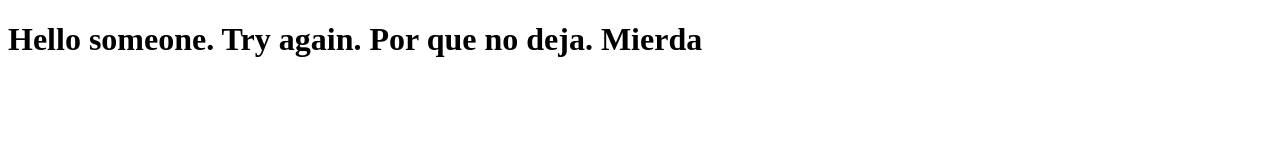
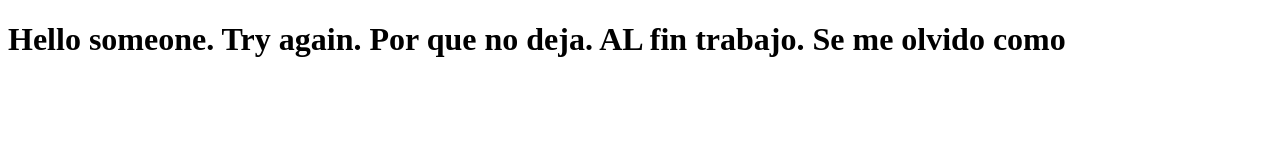
Before and after one commit to geovannycc/courserahtml, a plain HTML site: page index.html in a window 1280 px wide. Drawn offline with Linux system fonts and the light colour scheme.

Commit message:
pequenio cambio

```diff
--- a/index.html
+++ b/index.html
@@ -5,6 +5,6 @@
     <title>Nothing important</title>
   </head>
   <body>
-    <h1>Hello someone. Try again. Por que no deja. Mierda</h1>
+    <h1>Hello someone. Try again. Por que no deja. AL fin trabajo. Se me olvido como</h1>
   </body>
 </html>
```
